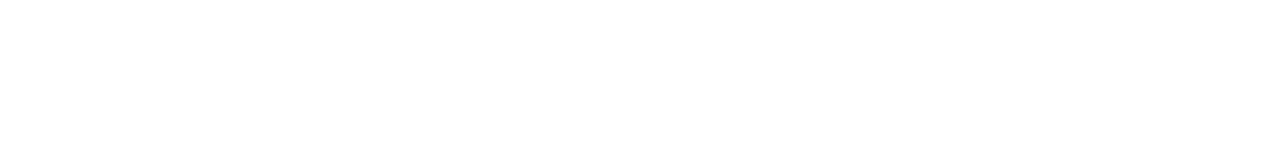
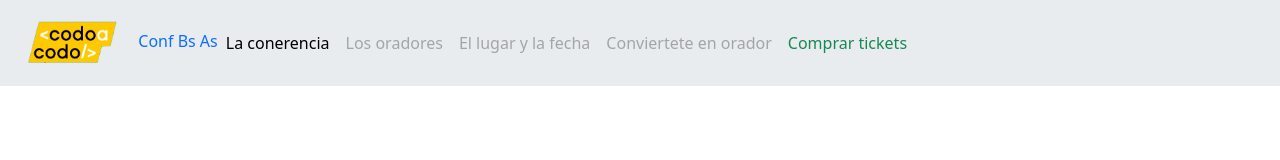
Before and after one commit to VillalbaLucas/tp-front-cac, a plain HTML site: page index.html in a window 1280 px wide. Drawn offline with nearby package versions, Linux system fonts and the light colour scheme.

Commit message:
create: navbar

```diff
--- a/index.html
+++ b/index.html
@@ -1,15 +1,54 @@
 <!DOCTYPE html>
 <html lang="en">
+
 <head>
     <meta charset="UTF-8">
     <meta http-equiv="X-UA-Compatible" content="IE=edge">
     <meta name="viewport" content="width=device-width, initial-scale=1.0">
     <link rel="stylesheet" href="style.css">
-    <link href="https://cdn.jsdelivr.net/npm/bootstrap@5.3.0-alpha3/dist/css/bootstrap.min.css" rel="stylesheet" integrity="sha384-KK94CHFLLe+nY2dmCWGMq91rCGa5gtU4mk92HdvYe+M/SXH301p5ILy+dN9+nJOZ" crossorigin="anonymous">
-
+    <link href="https://cdn.jsdelivr.net/npm/bootstrap@5.3.0-alpha3/dist/css/bootstrap.min.css" rel="stylesheet"
+        integrity="sha384-KK94CHFLLe+nY2dmCWGMq91rCGa5gtU4mk92HdvYe+M/SXH301p5ILy+dN9+nJOZ" crossorigin="anonymous">
     <title>Document</title>
 </head>
+
 <body>
-    <script src="https://cdn.jsdelivr.net/npm/bootstrap@5.3.0-alpha3/dist/js/bootstrap.bundle.min.js" integrity="sha384-ENjdO4Dr2bkBIFxQpeoTz1HIcje39Wm4jDKdf19U8gI4ddQ3GYNS7NTKfAdVQSZe" crossorigin="anonymous"></script>
+    <nav class="navbar navbar-expand-lg bg-body-secondary">
+        <div class="container-fluid">
+            <a class="nav-brand text-decoration-none" href="#">
+                <img height="70" src="./assets/img/codoacodo.png" alt="codoacodo">
+                Conf Bs As
+            </a>
+            <button class="navbar-toggler" type="button" data-bs-toggle="collapse" data-bs-target="#navbarNav"
+                aria-controls="navbarNav" aria-expanded="false" aria-label="Toggle navigation">
+                <span class="navbar-toggler-icon"></span>
+            </button>
+            <div class="collapse navbar-collapse" id="navbarNav">
+                <ul class="navbar-nav text-center">
+                    <li class="nav-item">
+                        <a class="nav-link active" aria-current="page" href="#">La conerencia</a>
+                    </li>
+                    <li class="nav-item">
+                        <a class="nav-link disabled" href="#">Los oradores</a>
+                    </li>
+                    <li class="nav-item">
+                        <a class="nav-link disabled" href="#">El lugar y la fecha</a>
+                    </li>
+                    <li class="nav-item">
+                        <a class="nav-link disabled">Conviertete en orador</a>
+                    </li>
+                    <li class="nav-item">
+                        <a class="nav-link text-success">Comprar tickets</a>
+                    </li>
+                </ul>
+            </div>
+        </div>
+    </nav>
+
+
+
+    <script src="https://cdn.jsdelivr.net/npm/bootstrap@5.3.0-alpha3/dist/js/bootstrap.bundle.min.js"
+        integrity="sha384-ENjdO4Dr2bkBIFxQpeoTz1HIcje39Wm4jDKdf19U8gI4ddQ3GYNS7NTKfAdVQSZe"
+        crossorigin="anonymous"></script>
 </body>
+
 </html>
--- a/style.css
+++ b/style.css
@@ -0,0 +1,5 @@
+* {
+    padding: 0;
+    margin: 0;
+    box-sizing: border-box;
+}
```
